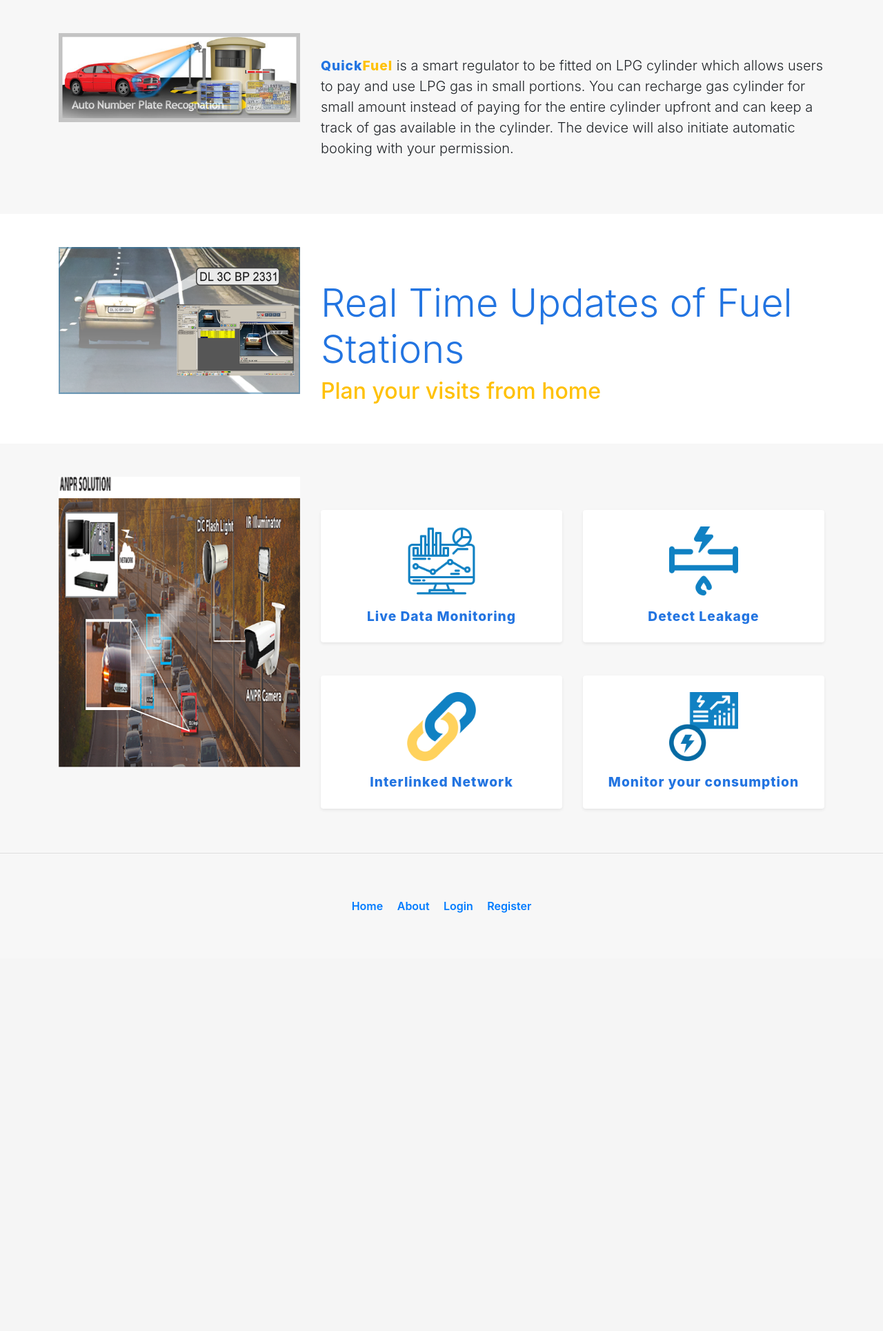
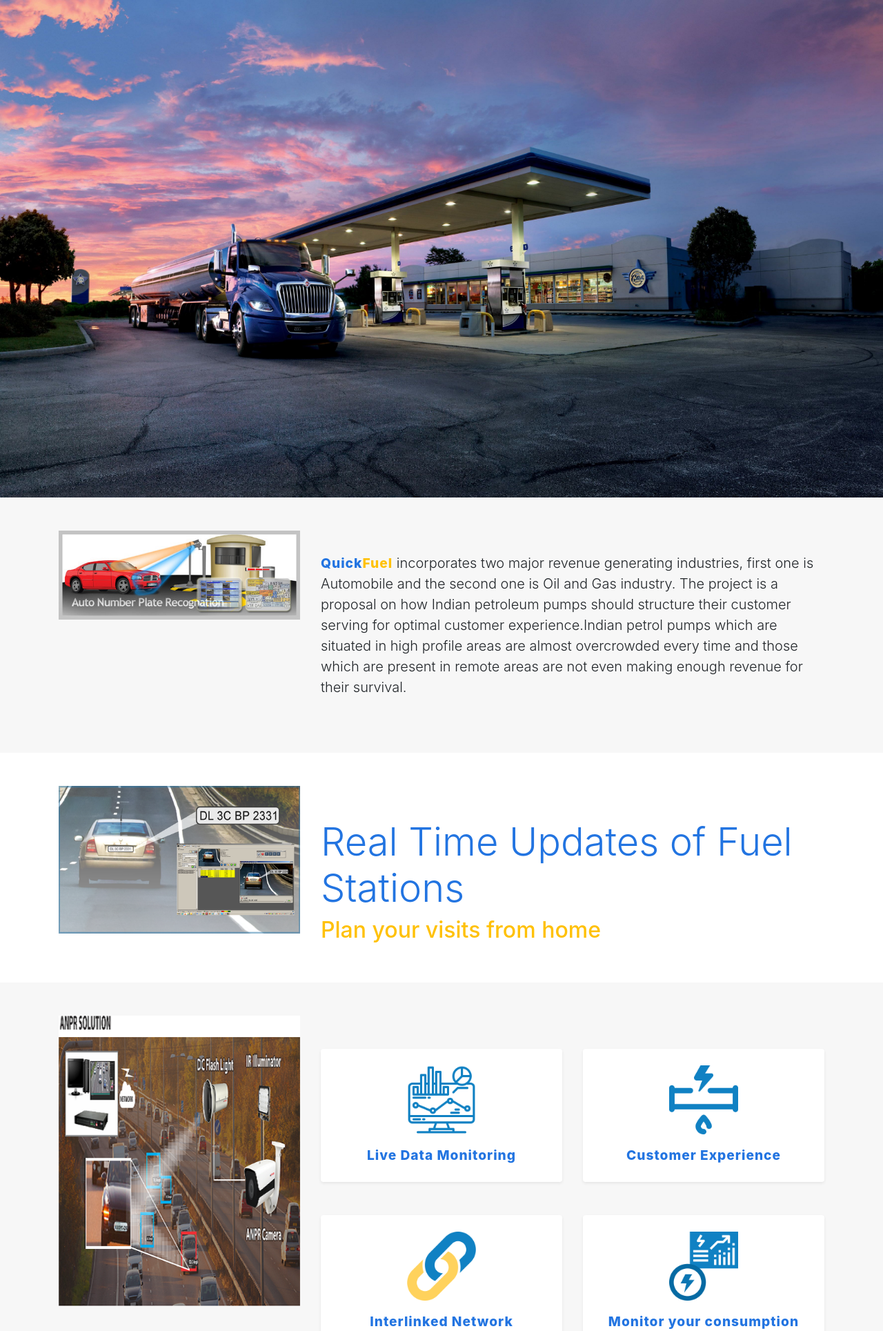
Before and after one commit to adityakalra581/Automated-fuel-stations, a Flask app: page / in a window 1280 px wide. Shown: the part 88-2017 px from the top of the page at 69% size. Before the commit the page ends 1411 px from the top, so only its background shows below. Run offline with Flask 2, Linux system fonts and the light colour scheme; some libraries are stand-ins or nearby versions.

Commit message:
Home and credits page updated

```diff
--- a/flask_blog/routes.py
+++ b/flask_blog/routes.py
@@ -136,6 +136,12 @@
     image = url_for('static',filename = 'images/')
     return render_template('profile.html',title='Profile',image_file=image_file,form = form,image=image)
 
+
+@app.route("/credit")
+def credit():
+    image = url_for('static', filename = 'images/')
+    return render_template('credits.html',title='Credits',image=image)
+
 ## @login_required will make sure that "/account" page will prompt the user to log in
 ## if already not logged in.
 
--- a/flask_blog/templates/home.html
+++ b/flask_blog/templates/home.html
@@ -1,6 +1,6 @@
 {% extends "layout.html" %}
 {% block content %}
-<!-- <img class="img-fluid w-100" src="{{ image }}/hero-homepage.png"> -->
+<img class="img-fluid w-100" src="{{ image }}/home.jpg">
 
 <section class="section-1 py-5">
     <div class="container">
@@ -11,12 +11,12 @@
             <div class="col-md-8">
                 <p class="py-sm-3 mt-sm-3 lead">
                     <span class="blue">Quick</span><span class="yellow">Fuel</span>
-                    is a smart regulator to be fitted on LPG cylinder
-                    which allows users to pay and use LPG gas in small portions.
-                    You can recharge gas cylinder for small amount instead of
-                    paying for the entire cylinder upfront and can keep a track of
-                    gas available in the cylinder. The device will also initiate
-                    automatic booking with your permission.
+                    incorporates two major revenue generating industries, first one is
+                    Automobile and the second one is Oil and Gas industry. The project is a proposal
+                    on how Indian petroleum pumps should structure their customer serving for optimal
+                    customer experience.Indian petrol pumps which are situated in high profile areas
+                    are almost overcrowded every time and those which are present in remote areas are
+                    not even making enough revenue for their survival.
                 </p>
             </div>
         </div>
@@ -57,7 +57,7 @@
                     <div class="col-sm-6">
                         <div class="features card p-2 shadow-sm border-0 mb-3 mb-sm-0">
                             <img class="img-fluid mx-auto my-3" src="{{ image }}/2.detect-leakage.png">
-                            <p class="caption">Detect Leakage</p>
+                            <p class="caption">Customer Experience</p>
                         </div>
                     </div>
                 </div>
--- a/flask_blog/templates/layout.html
+++ b/flask_blog/templates/layout.html
@@ -96,10 +96,13 @@
             </button>
             <div class="dropdown-menu">
               <a class="dropdown-item" href="{{ url_for('contact') }}">Contact</a>
-              <a class="dropdown-item" href="https://github.com/adityakalra581">Github</a>
-              <a class="dropdown-item" href="https://adityakalra581.github.io/Automated-fuel-stations/">Docs</a>
+              <a class="dropdown-item" href="https://github.com/adityakalra581"target="_blank">Github</a>
+              <a class="dropdown-item" href="https://adityakalra581.github.io/Automated-fuel-stations/"target="_blank">Docs</a>
+              <a class="dropdown-item" href="https://drive.google.com/file/d/1dgTWr9Ci-2FbUmWPSQpOLiW9ZqSsEg-i/view?usp=sharing"target="_blank">Report</a>
+              <a class="dropdown-item" href="https://drive.google.com/file/d/1UKfePXizpPnaReIHfVy6JC97-FT2mB-e/view?usp=sharing"target="_blank">Paper</a>
               <div class="dropdown-divider"></div>
-              <a class="dropdown-item" href="#">Paper</a>
+              <a class="dropdown-item" href="{{ url_for('credit') }}">Credits</a>
+
             </div>
           </div>
           <div class="header-additional-icon d-none d-sm-block">
```
Also changed, not shown: flask_blog/templates/contact.html (+4 -5 lines), flask_blog/templates/credits.html (added, +25 -0 lines), flask_blog/static/images/home.jpg (added).
